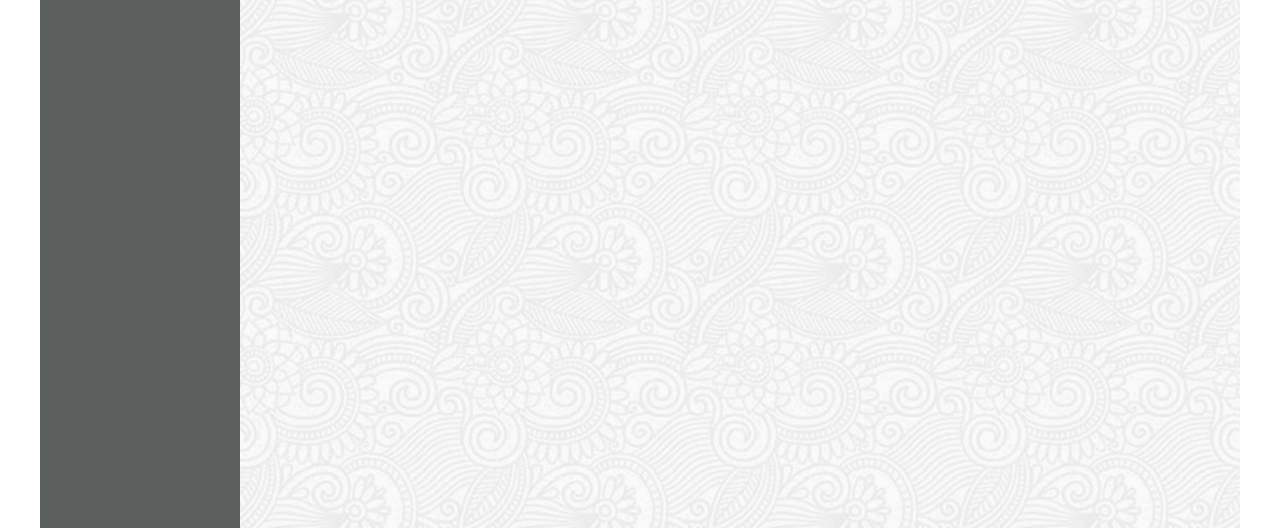
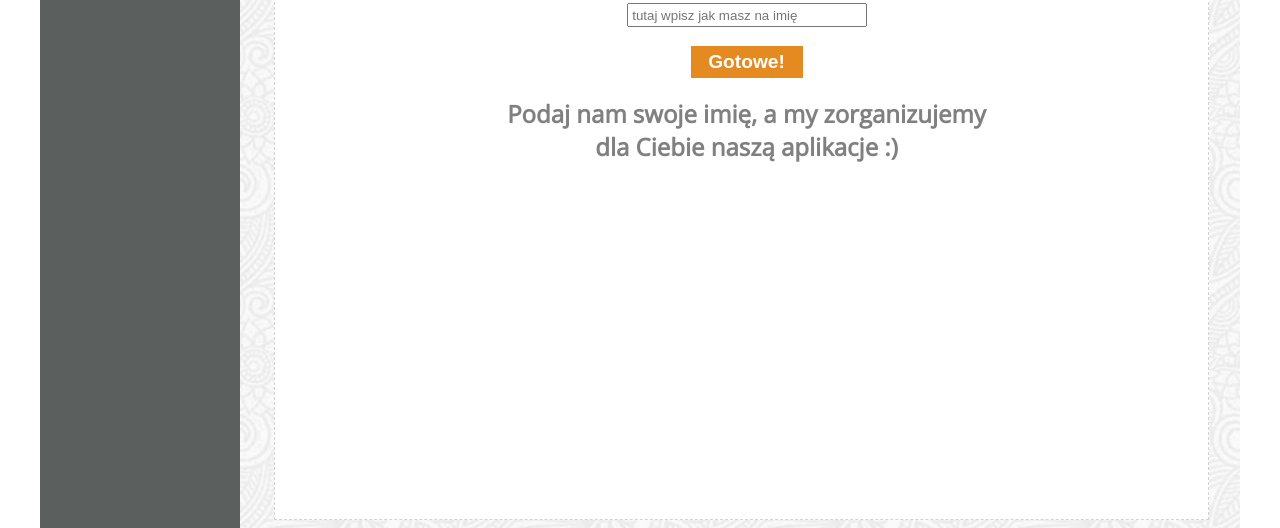
Before and after one commit to AgataSroka/Project_SCRUM, a website: page development/app.html in a window 1280 px wide. Shown: the part 352-880 px from the top of the page. Drawn offline with nearby package versions, Linux system fonts and the light colour scheme; files that its build step writes are made by us from their sources; a web font is replaced by a local one.

Commit message:
formularz zrobiony

```diff
--- a/development/app.html
+++ b/development/app.html
@@ -29,7 +29,22 @@
             <li><a href="#">Plany</a></li>
           </ul>
         </div>
-        <div class="main col-15"</div>
+        <div class="main col-15">
+          <div class="container">
+            <div class="row">
+              <article class="featured col-17">
+                <h2>Witaj,</h2>
+                <h3>wygląda na to że jesteś tutaj<br> pierwszy raz!</h3>
+                <br>
+                <input type="text" placeholder=" tutaj wpisz jak masz na imię" /><br>
+                <button>Gotowe!</button><br>
+                <p>Podaj nam swoje imię, a my zorganizujemy <br>dla Ciebie naszą aplikacje :)</p>
+              </article>
+              <article class="col-1"></article>
+            </div>
+          </div>
+        </div>
+
       </div>
 
     </section>
--- a/development/scss/app.scss
+++ b/development/scss/app.scss
@@ -122,3 +122,41 @@ $cols:18;
   background-image: url("../images/image.png");
   height:50rem;
 }
+article.featured{
+  margin-top:1.5rem;
+  margin-left:1.5rem;
+  padding-top:5rem;
+  height:48rem;
+  width:100%;
+  background-color: white;
+  border:1px dashed lightgray;
+  h2,h3,p{
+    text-align:center;
+    color:grey;
+    font-size:3rem;
+  }
+  h3{
+    font-size:2rem;
+  }
+  p{
+    font-size:1.5rem;
+    font-weight:bold;
+  }
+  input{
+    height:1.5rem;
+    width:15rem;
+    margin:auto;
+    display: block;
+  }
+  button{
+    margin:auto;
+    display: block;
+    width:7rem;
+    height:2rem;
+    font-size:1.2rem;
+    font-weight: bold;
+    color:white;
+    background-color: #E58A20;
+    border:none;
+  }
+}
```
